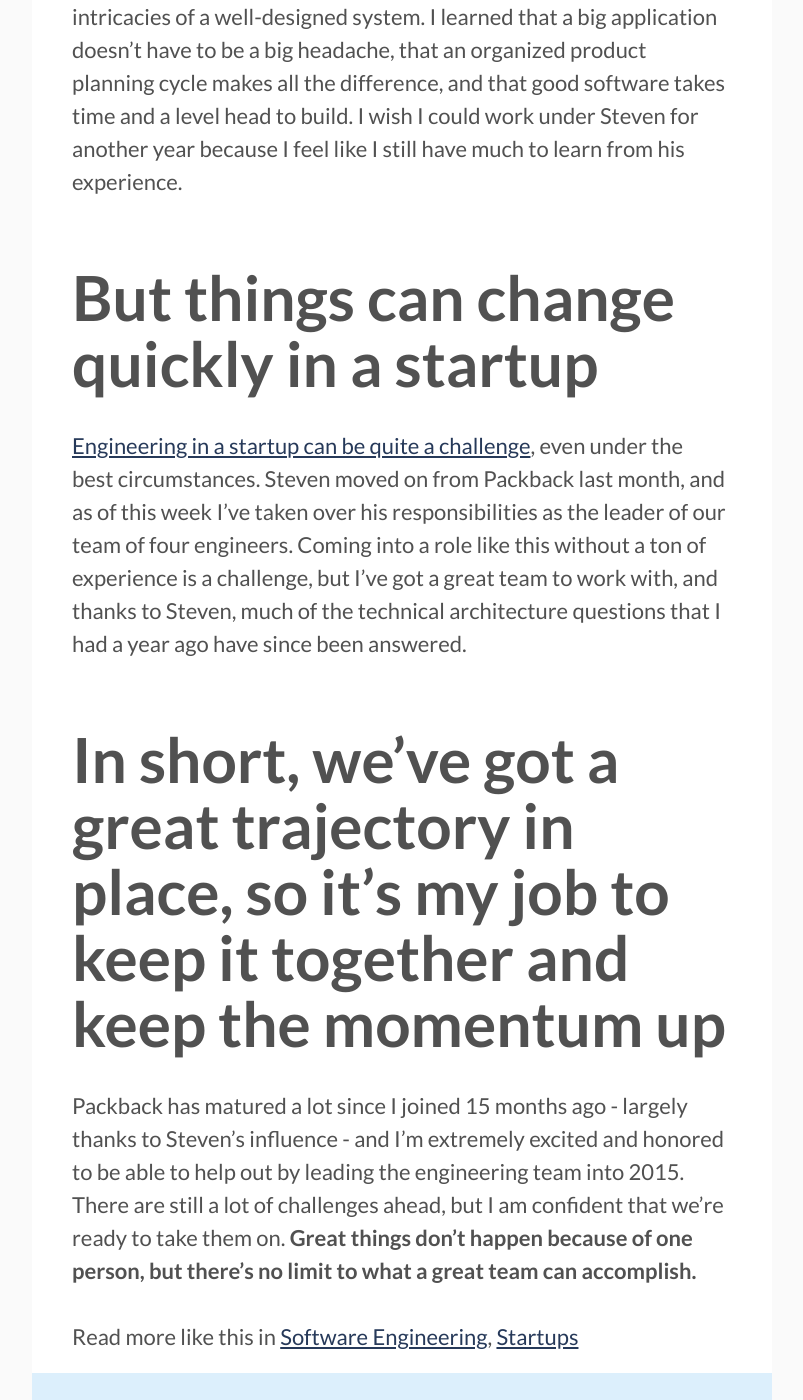
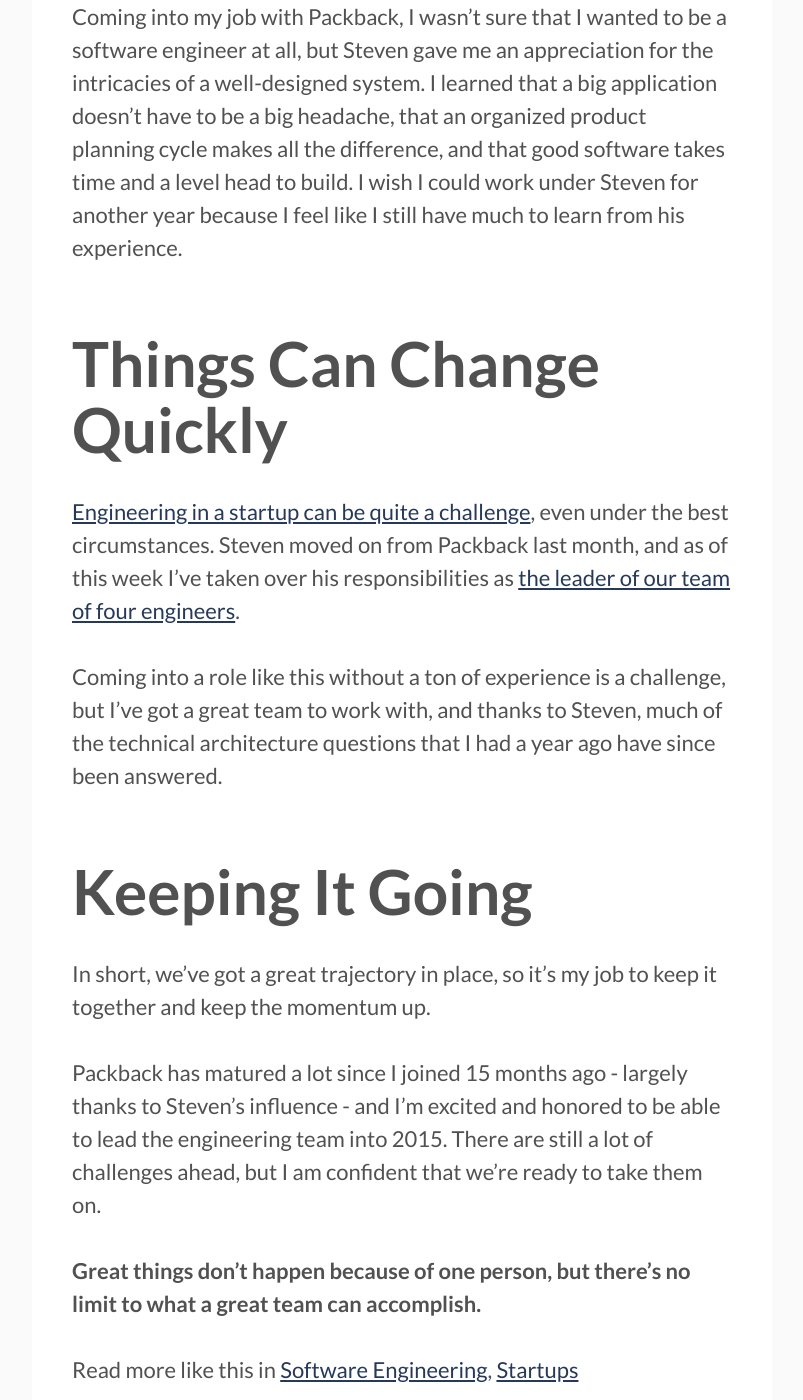
Before and after one commit to karllhughes/personal-blog-5, a Jekyll site: the page built from _posts/2015-02-04-packback-engineering.markdown, in a window 1280 px wide and 1400 px high, scrolled down 1846 px. Shown: the whole window, without its empty margins (238-1041 px from the left). Built offline with Jekyll 4.4.1, drawn with Linux system fonts in a browser that asks for light colours; some of the changed text lies outside the part shown.

Commit message:
Updating old posts

```diff
--- a/_posts/2015-02-04-packback-engineering.markdown
+++ b/_posts/2015-02-04-packback-engineering.markdown
@@ -7,18 +7,27 @@
   - Software Engineering
   - Startups
 ---
-As I enter my second full year of working with [Packback](http://www.packbackbooks.com), I can say that it's already been an exciting and challenging experience. When I came in on my first day, there were five offshore developers dragging files onto two servers with absolutely no discernable workflow, coding standards, or version control system.
 
-The first few months were a free-for-all, but I learned a lot about [managing outsourced resources](/posts/risk-of-offshore-outsourcing), and some of the goods and bads associated with going that route in software development.
+As I enter my second full year of working with [Packback](https://www.packback.co/), I can say that it's already been an exciting and challenging experience. When I came in on my first day, there were five offshore developers dragging files onto two servers with absolutely no discernible workflow, coding standards, or version control system.
 
-In Spring of 2014, we had closed a round of funding and knew that our first task was to expand the engineering team. [Steven Maguire](http://stevenmaguire.com/) was my first choice of the potential engineers that we looked at, and he soon came onto our team as our Head of Engineering. Working with Steven was one of the best learning experiences of my career.
+We were barely at level 1 on [the startup technical maturity scale](https://www.karllhughes.com/posts/technical-maturity).
 
-Coming into my job with Packback, I wasn't sure that I wanted to be a software engineer at all, but Steven gave me an appreciation for the intricacies of a well-designed system. I learned that a big application doesn't have to be a big headache, that an organized product planning cycle makes all the difference, and that good software takes time and a level head to build. I wish I could work under Steven for another year because I feel like I still have much to learn from his experience.
+The first few months were a free-for-all, but I learned a lot about [managing outsourced resources](https://www.karllhughes.com/posts/risk-of-offshore-outsourcing), and some of the goods and bads associated with going that route in software development.
 
-## But things can change quickly in a startup
+In Spring of 2014, we closed a round of funding and knew that our first task was to expand the engineering team. [Steven Maguire](http://stevenmaguire.com/) was my first choice of the potential engineers that we looked at, and he soon came onto our team as our Head of Engineering. Working with Steven was one of the best learning experiences of my career.
 
-[Engineering in a startup can be quite a challenge](/startups), even under the best circumstances. Steven moved on from Packback last month, and as of this week I've taken over his responsibilities as the leader of our team of four engineers. Coming into a role like this without a ton of experience is a challenge, but I've got a great team to work with, and thanks to Steven, much of the technical architecture questions that I had a year ago have since been answered.
+Coming into my job with Packback, I wasn't sure that I wanted to be a software engineer at all, but Steven gave me an appreciation for the intricacies of a well-designed system. I learned that a big application doesn't have to be a big headache, that an organized product planning cycle makes all the difference, and that good software takes time and a level head to build. I wish I could work under Steven for another year because I feel like I still have much to learn from his experience.
 
-## In short, we've got a great trajectory in place, so it's my job to keep it together and keep the momentum up
+## Things Can Change Quickly
 
-Packback has matured a lot since I joined 15 months ago - largely thanks to Steven's influence - and I'm extremely excited and honored to be able to help out by leading the engineering team into 2015. There are still a lot of challenges ahead, but I am confident that we're ready to take them on. **Great things don't happen because of one person, but there's no limit to what a great team can accomplish.**
+[Engineering in a startup can be quite a challenge](/startups), even under the best circumstances. Steven moved on from Packback last month, and as of this week I've taken over his responsibilities as [the leader of our team of four engineers](https://www.karllhughes.com/posts/engineering-manager).
+
+Coming into a role like this without a ton of experience is a challenge, but I've got a great team to work with, and thanks to Steven, much of the technical architecture questions that I had a year ago have since been answered.
+
+## Keeping It Going
+
+In short, we've got a great trajectory in place, so it's my job to keep it together and keep the momentum up.
+
+Packback has matured a lot since I joined 15 months ago - largely thanks to Steven's influence - and I'm excited and honored to be able to lead the engineering team into 2015. There are still a lot of challenges ahead, but I am confident that we're ready to take them on.
+
+**Great things don't happen because of one person, but there's no limit to what a great team can accomplish.**
```
Also changed, not shown: _posts/2013-12-05-on-leaving-uloop-for-packback-books.markdown (+21 -9 lines), assets/img/cto-interview.png (added).
